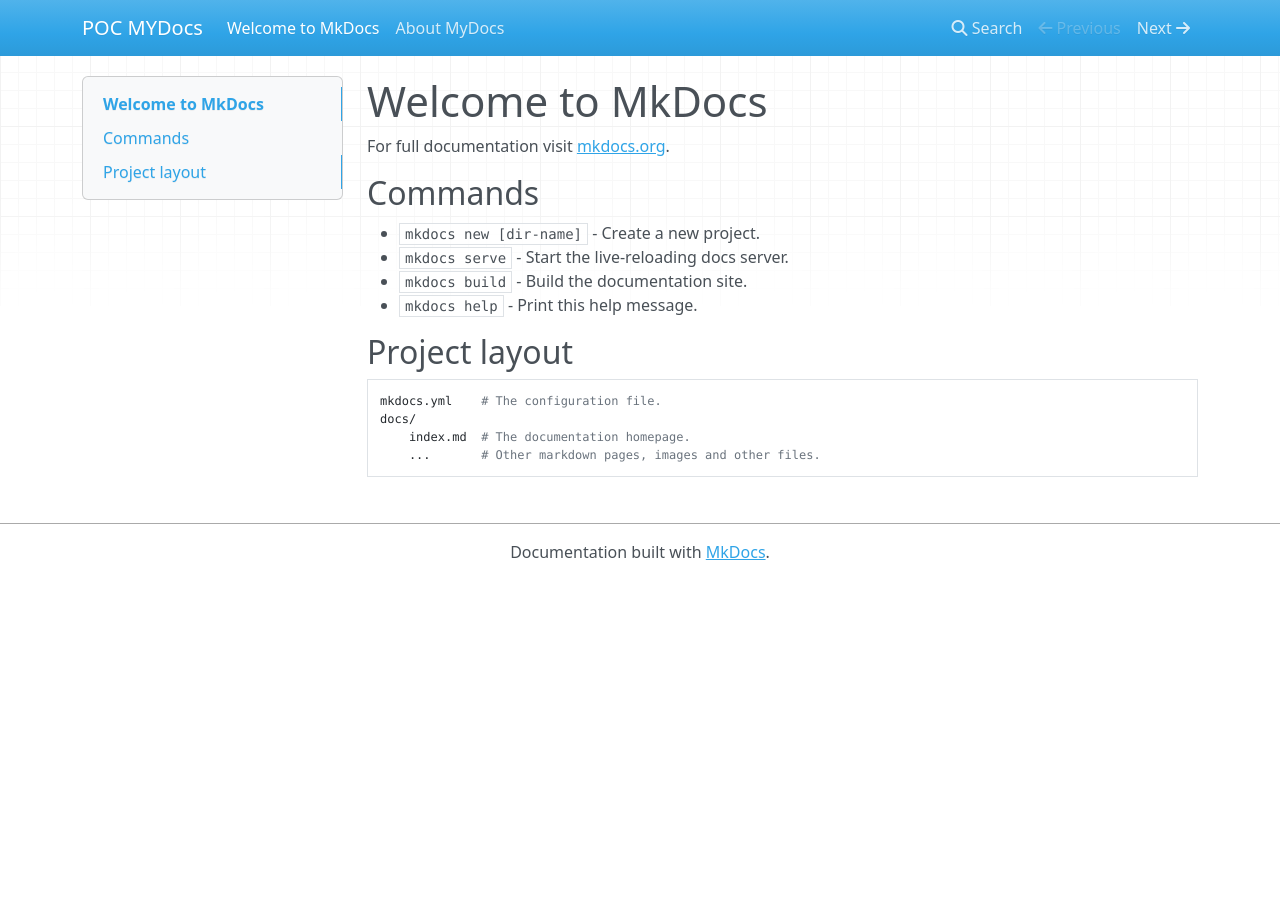
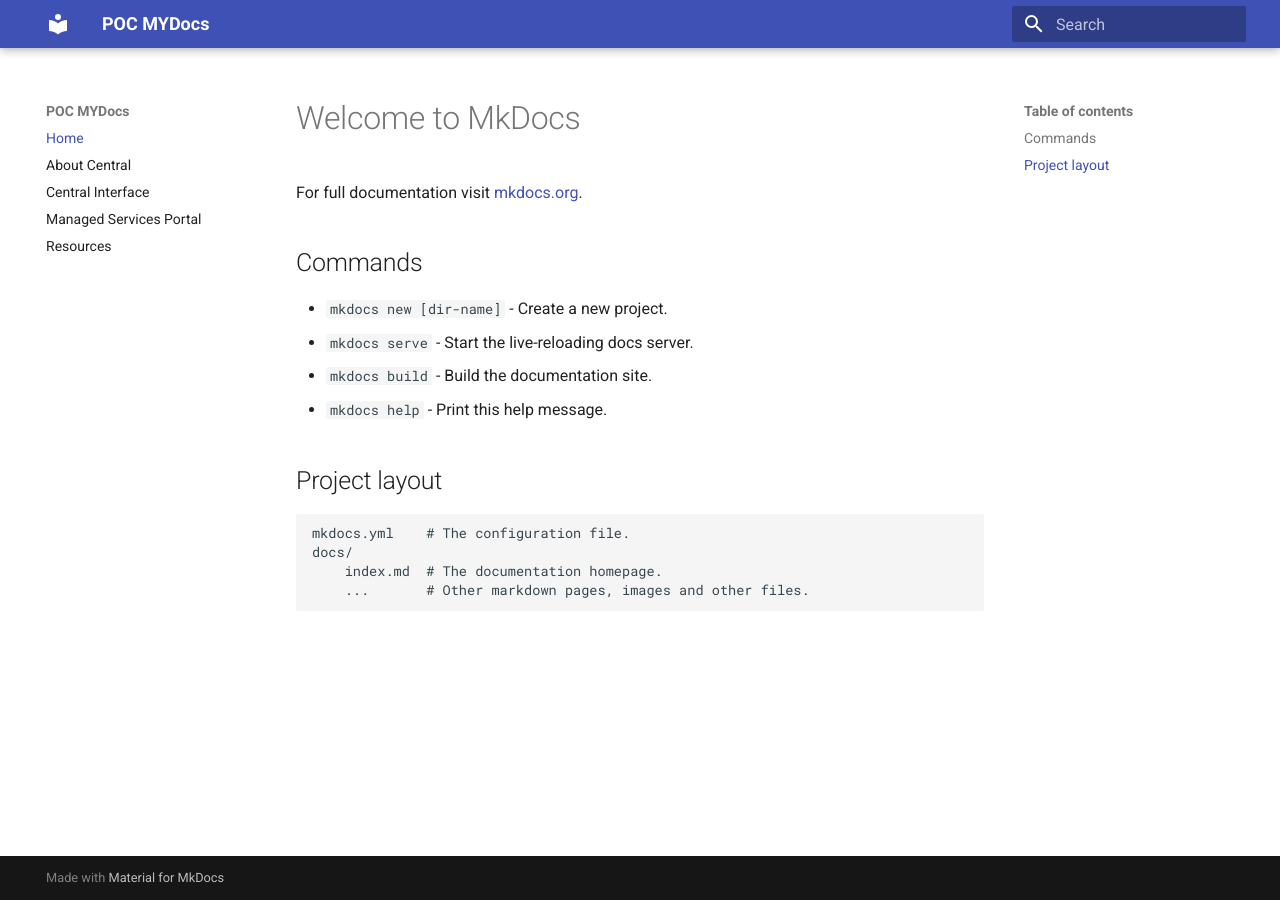
Before and after one commit to vngithub/mydocs, an MkDocs documentation site: the page built from docs/index.md, in a window 1280 px wide. Built offline with MkDocs 1.6.1 and Material for MkDocs 9.7.7, drawn with Linux system fonts in a browser that asks for light colours; nearby versions of some CDN libraries; old or Windows-style settings are respelled for this version of MkDocs.

Commit message:
Use material theme. Add few more top navigation

```diff
--- a/mkdocs.yml
+++ b/mkdocs.yml
@@ -1 +1,8 @@
 site_name: POC MYDocs
+pages:
+    - Home: index.md
+    - About Central: aboutCentral.md
+    - Central Interface: centralInterface.md
+    - Managed Services Portal: msp.md
+    - Resources: resources.md
+theme: 'material'
```
Also changed, not shown: README.md (+8 -0 lines), docs/about.md (deleted, +0 -1 lines), docs/aboutCentral.md (added, +2 -0 lines), docs/centralInterface.md (added, +6 -0 lines), docs/msp.md (added, +2 -0 lines), docs/resources.md (added), 1 other file.
